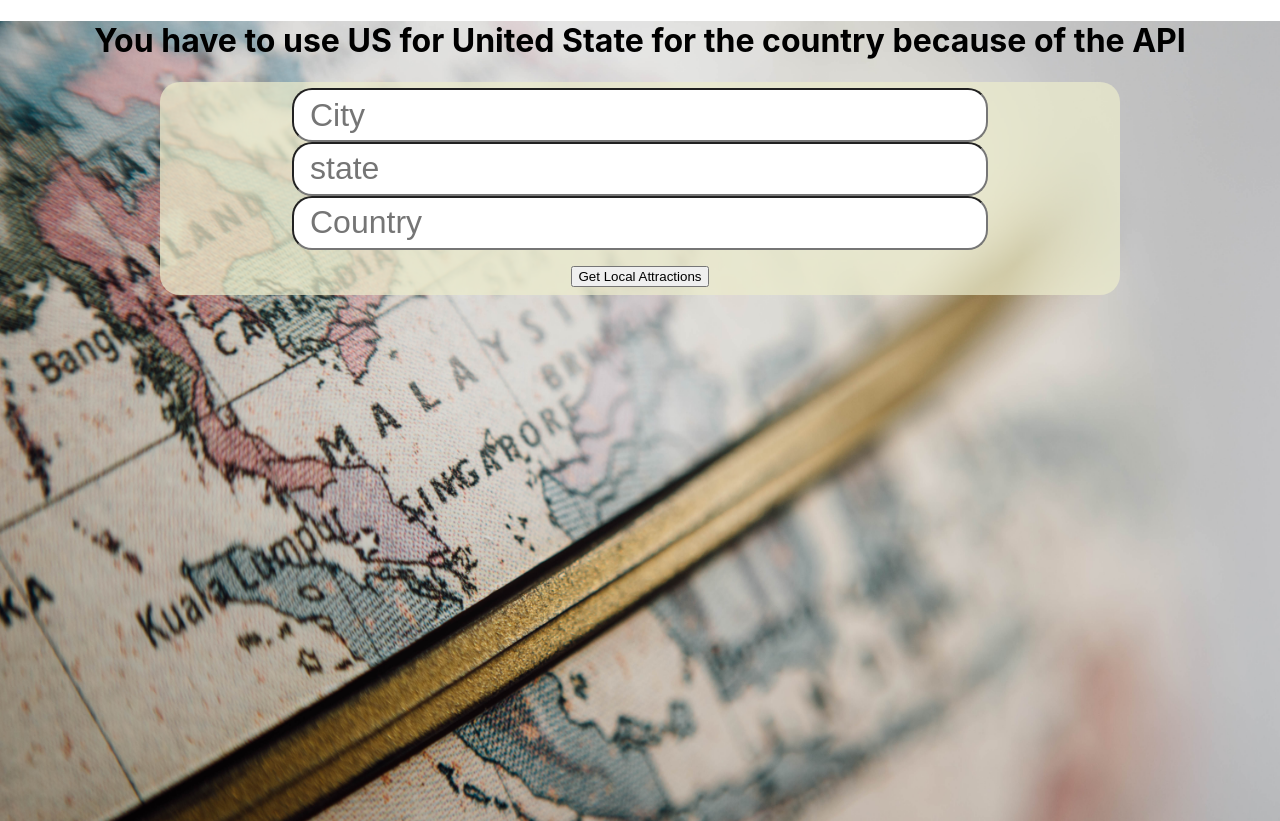
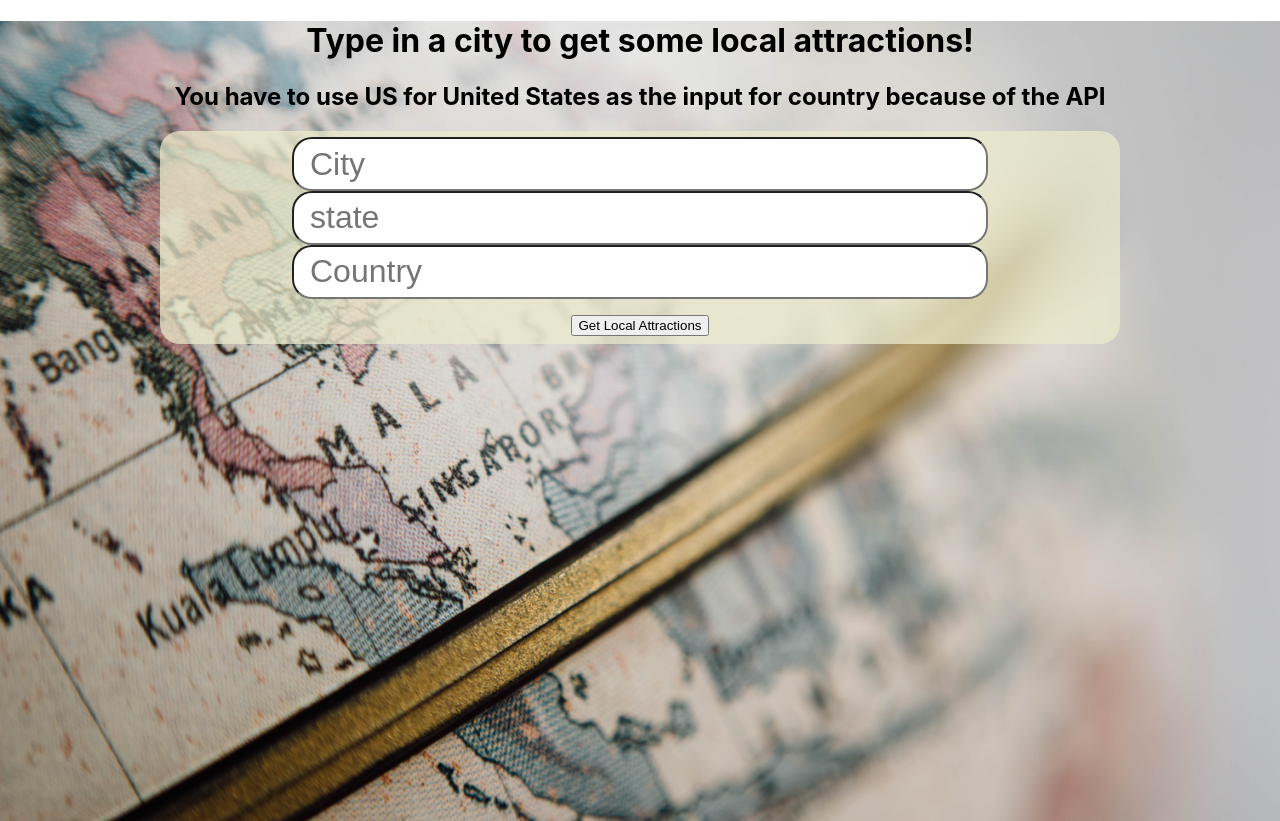
Before and after one commit to ajiles91/trips-untold, a React (Create React App) app: page /attractions in a window 1280 px wide. Built offline with nearby package versions, Linux system fonts and the light colour scheme.

Commit message:
added text to form components

```diff
--- a/src/components/Attractions/AttractionsForm.js
+++ b/src/components/Attractions/AttractionsForm.js
@@ -3,7 +3,8 @@ import './AttractionsForm.css'
 
 const AttractionsForm = props => (
   <div>
-    <h1>You have to use US for United State for the country because of the API</h1>
+    <h1>Type in a city to get some local attractions!</h1>
+    <h2>You have to use US for United States as the input for country because of the API</h2>
     <form className='attractions-form' onSubmit={props.getAttractions}>
       <div>{props.error ? error() : ""}</div>
         <input
--- a/src/components/Food/FoodForm.js
+++ b/src/components/Food/FoodForm.js
@@ -3,7 +3,8 @@ import { Link } from 'react-router-dom';
 
 const FoodForm = props => (
   <div>
-    <h1>You have to use US for United State for the country because of the API</h1>
+    <h1>Type in a city to get some restaurants!</h1>
+    <h2>You have to use US for United States as the input for country because of the API</h2>
     <form onSubmit={props.getFood}>
       <div>{props.error ? error() : ""}</div>
         <input
--- a/src/components/Weather/WeatherForm.js
+++ b/src/components/Weather/WeatherForm.js
@@ -3,7 +3,8 @@ import { Link } from 'react-router-dom';
 
 const WeatherForm = props => (
   <div>
-    <h1>You have to use US for United State for the country because of the API</h1>
+   <h1>Type in a city to get the local weather!</h1>
+    <h2>You have to use US for United States as the input for country because of the API</h2>
     <form onSubmit={props.getWeather}>
           <div>{props.error ? error() : ""}</div>
           <input
```
